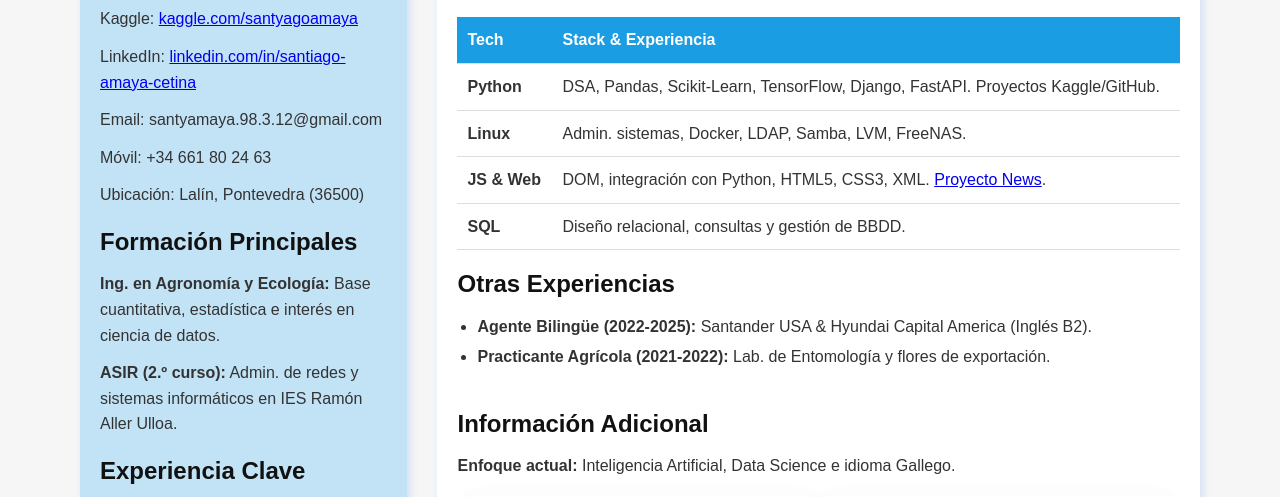
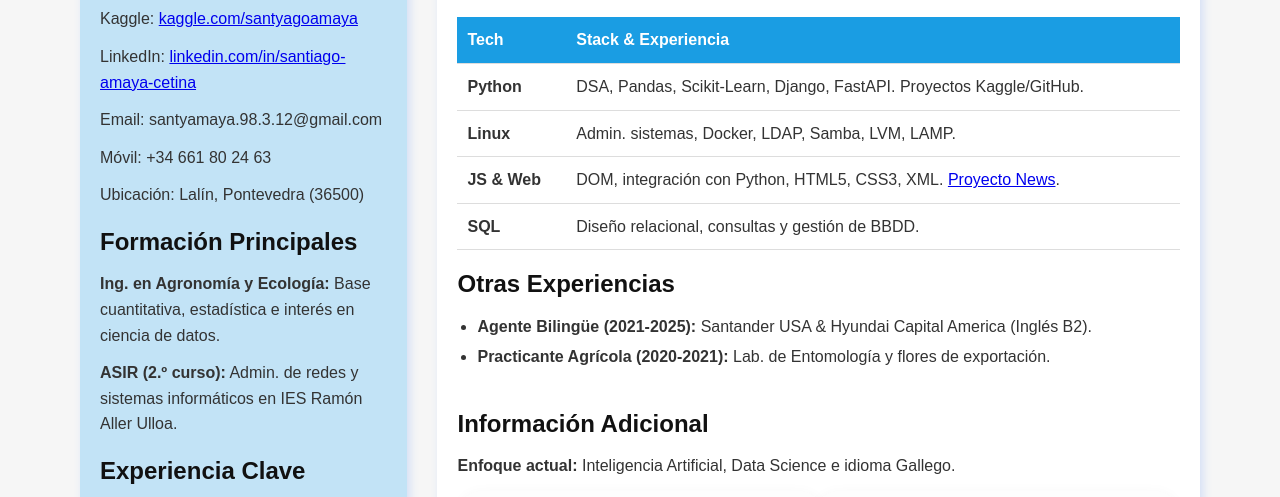
Before and after one commit to Santyamaya98/cv, a plain HTML site: page index.html in a window 1280 px wide. Shown: the part 228-725 px from the top of the page. Drawn offline with Linux system fonts and the light colour scheme.

Commit message:
Update experience dates and skills in index.html

```diff
--- a/index.html
+++ b/index.html
@@ -55,11 +55,11 @@
                     <tbody>
                         <tr>
                             <td><strong>Python</strong></td>
-                            <td>DSA, Pandas, Scikit-Learn, TensorFlow, Django, FastAPI. Proyectos Kaggle/GitHub.</td>
+                            <td>DSA, Pandas, Scikit-Learn, Django, FastAPI. Proyectos Kaggle/GitHub.</td>
                         </tr>
                         <tr>
                             <td><strong>Linux</strong></td>
-                            <td>Admin. sistemas, Docker, LDAP, Samba, LVM, FreeNAS.</td>
+                            <td>Admin. sistemas, Docker, LDAP, Samba, LVM, LAMP.</td>
                         </tr>
                         <tr>
                             <td><strong>JS & Web</strong></td>
@@ -75,8 +75,8 @@
             <div class="box">
                 <h2>Otras Experiencias</h2>
                 <ul>
-                    <li><strong>Agente Bilingüe (2022-2025):</strong> Santander USA & Hyundai Capital America (Inglés B2).</li>
-                    <li><strong>Practicante Agrícola (2021-2022):</strong> Lab. de Entomología y flores de exportación.</li>
+                    <li><strong>Agente Bilingüe (2021-2025):</strong> Santander USA & Hyundai Capital America (Inglés B2).</li>
+                    <li><strong>Practicante Agrícola (2020-2021):</strong> Lab. de Entomología y flores de exportación.</li>
                 </ul>
             </div>
             </div>
```
